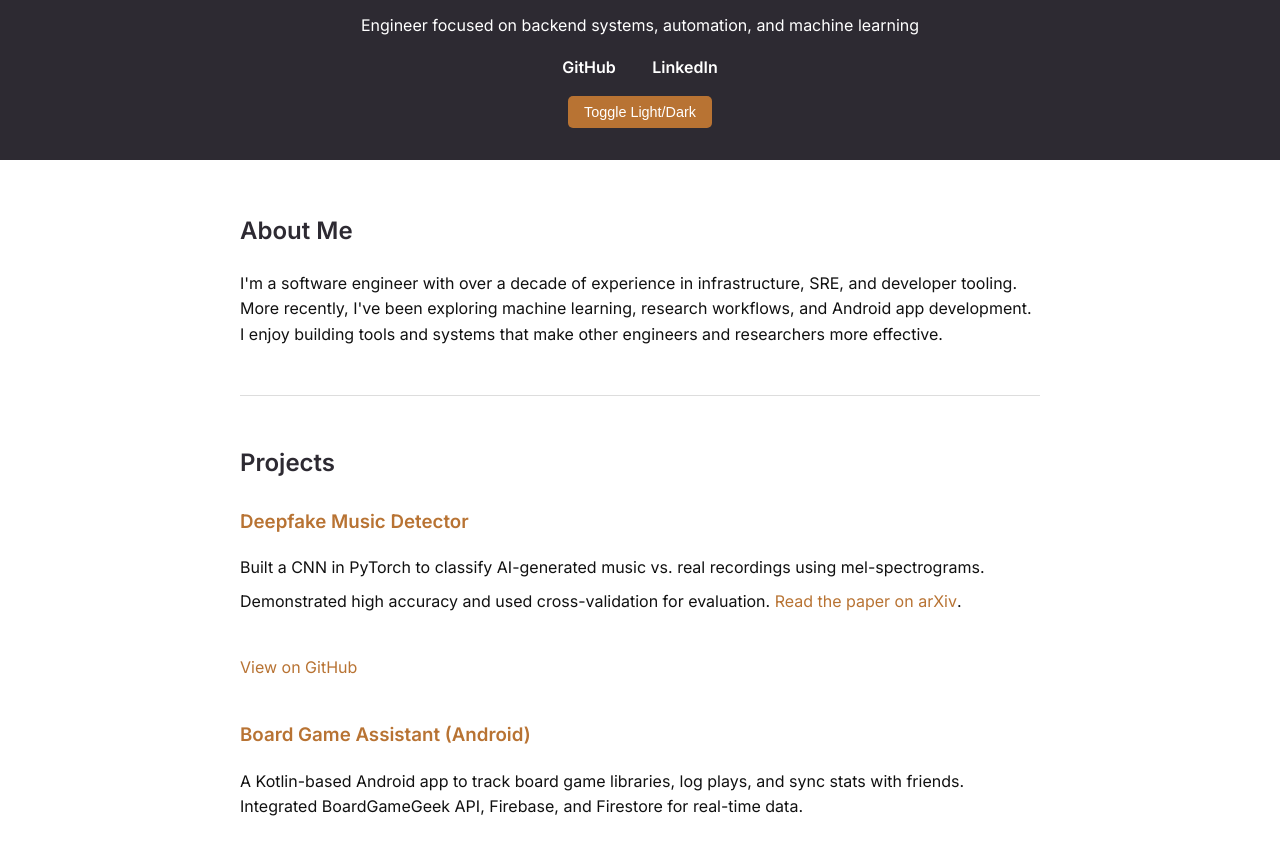
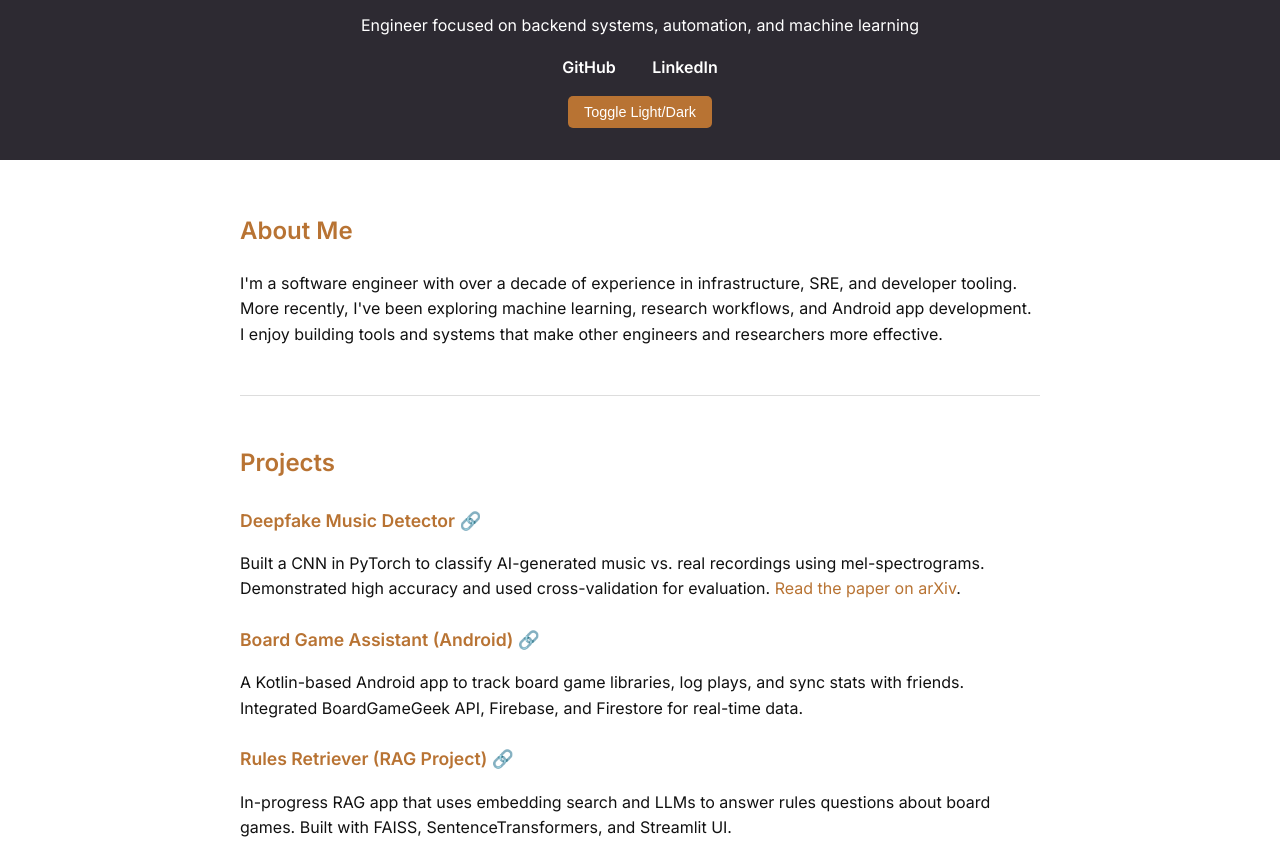
Before and after one commit to nicksunday/nicksunday.github.io, a plain HTML site: page index.html in a window 1280 px wide. Shown: the part 86-927 px from the top of the page. Drawn offline with Linux system fonts and the light colour scheme.

Commit message:
Change link styling

```diff
--- a/index.html
+++ b/index.html
@@ -31,21 +31,31 @@
       <h2>Projects</h2>
 
       <div class="project">
-        <h3>Deepfake Music Detector</h3>
+        <h3>
+          <a href="https://github.com/nicksunday/deepfake-music-detector" target="_blank">
+            Deepfake Music Detector 🔗
+          </a>
+        </h3>
         <p>Built a CNN in PyTorch to classify AI-generated music vs. real recordings using mel-spectrograms. Demonstrated high accuracy and used cross-validation for evaluation. <a href="https://arxiv.org/abs/2505.09633v1" target="_blank">Read the paper on arXiv</a>.</p>
-        <a href="https://github.com/nicksunday/deepfake-music-detector" target="_blank">View on GitHub</a>
       </div>
 
       <div class="project">
-        <h3>Board Game Assistant (Android)</h3>
+        <h3>
+          <a href="https://github.com/nicksunday/board-game-assistant" target="_blank">
+            Board Game Assistant (Android) 🔗
+          </a>
+        </h3>
         <p>A Kotlin-based Android app to track board game libraries, log plays, and sync stats with friends. Integrated BoardGameGeek API, Firebase, and Firestore for real-time data.</p>
-        <a href="https://github.com/nicksunday/board-game-assistant" target="_blank">View on GitHub</a>
       </div>
 
       <div class="project">
-        <h3>Rules Retriever (RAG Project)</h3>
+        <h3>
+          <a href="https://github.com/nicksunday/rules-retriever" target="_blank">
+            Rules Retriever (RAG Project) 🔗
+          </a>
+        </h3>
+
         <p>In-progress RAG app that uses embedding search and LLMs to answer rules questions about board games. Built with FAISS, SentenceTransformers, and Streamlit UI.</p>
-        <a href="https://github.com/nicksunday/rules-retriever" target="_blank">View on GitHub</a>
       </div>
     </section>
 
--- a/style.css
+++ b/style.css
@@ -6,7 +6,7 @@
   --color-accent: #2d2a32; /* Midnight gray */
   --color-link: #b87333; /* Copper */
   --color-border: #dddddd;
-  --color-heading: #2d2a32;
+  --color-heading: #b87333; /* Copper for headers */
 }
 
 body.dark-mode {
@@ -15,7 +15,7 @@ body.dark-mode {
   --color-accent: #2d2a32;
   --color-link: #b87333;
   --color-border: #444444;
-  --color-heading: #ffffff;
+  --color-heading: #b87333; /* Copper in dark mode too */
 }
 
 body {
@@ -55,6 +55,15 @@ nav a:hover {
   text-decoration: underline;
 }
 
+a {
+  color: var(--color-link);
+  text-decoration: none;
+}
+
+a:hover {
+  text-decoration: underline;
+}
+
 #theme-toggle {
   margin-top: 1rem;
   padding: 0.5rem 1rem;
@@ -84,18 +93,25 @@ h2 {
 
 .project h3 {
   margin-top: 1.5rem;
+  margin-bottom: 0.25rem;
   color: var(--color-link);
+  font-size: 1.2rem;
+  display: flex;
+  align-items: center;
+  gap: 0.4rem;
 }
 
-.project a {
-  display: inline-block;
-  margin-top: 0.5rem;
-  margin-bottom: 1rem;
+.project h3 a {
   color: var(--color-link);
   text-decoration: none;
+  font-weight: 600;
+  font-size: 1.1rem;
+  display: inline-flex;
+  align-items: center;
+  gap: 0.2rem;
 }
 
-.project a:hover {
+.project h3 a:hover {
   text-decoration: underline;
 }
 
```
